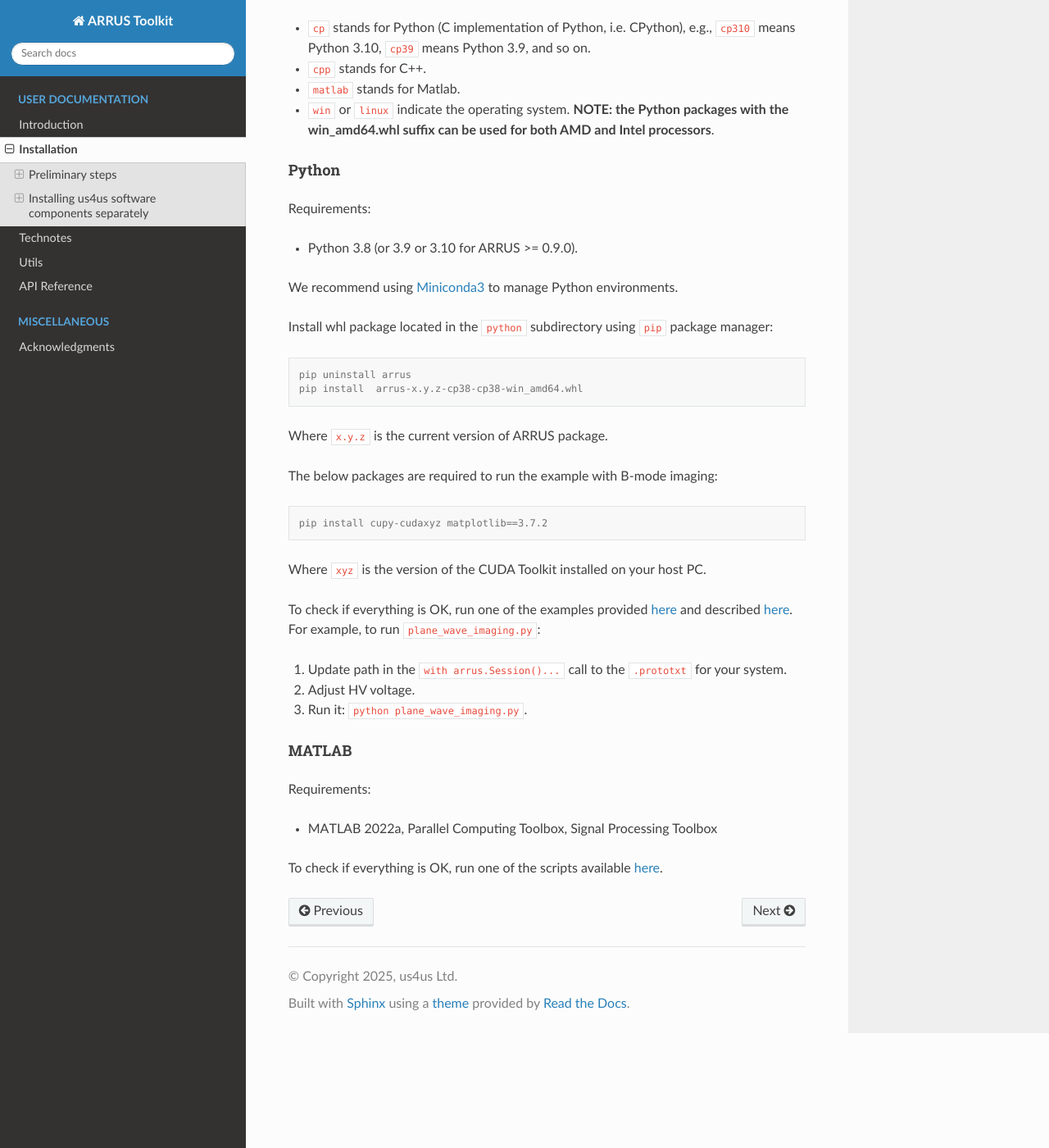
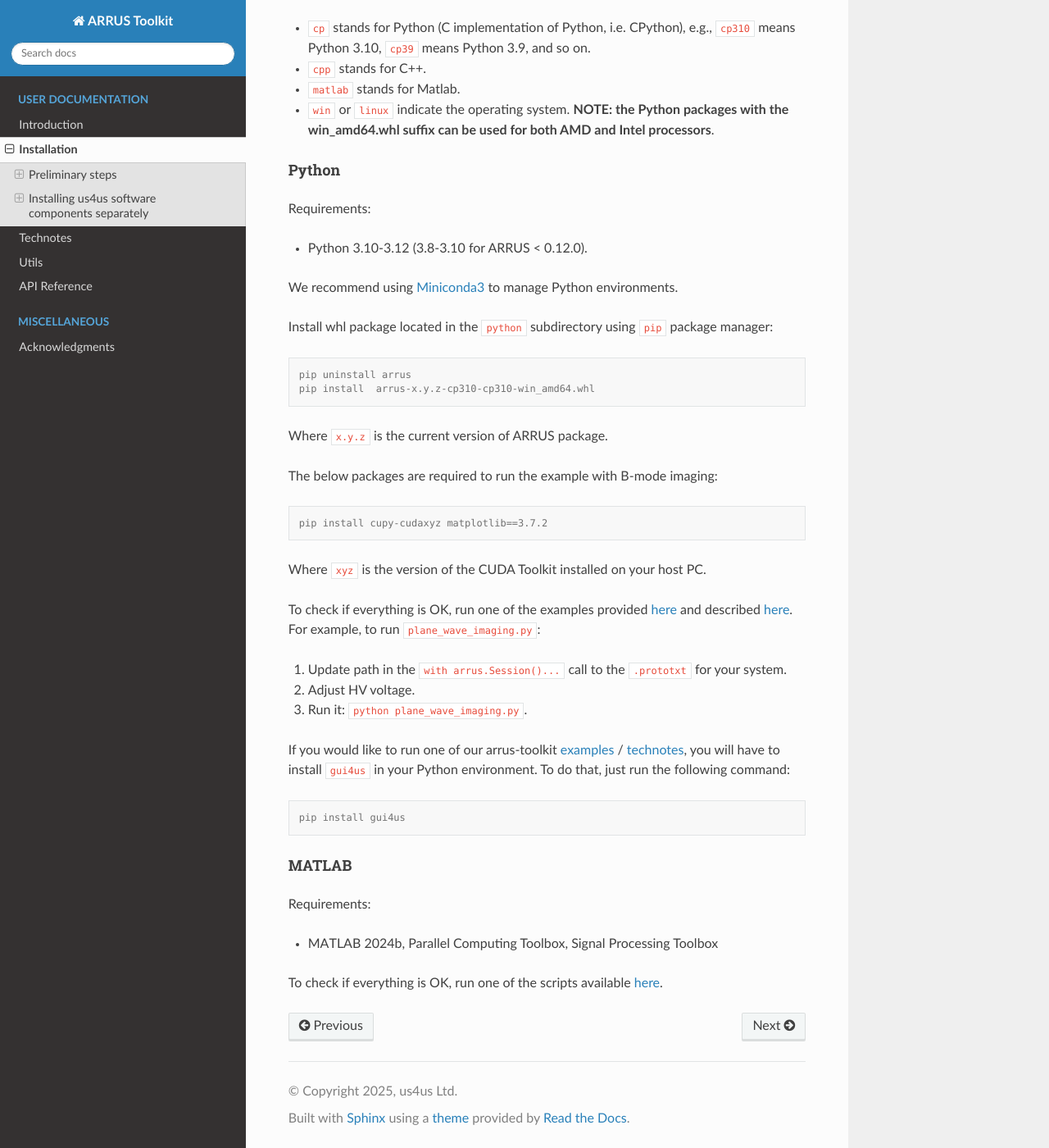
Before and after one commit to us4useu/arrus-toolkit, a Sphinx documentation site: the page built from docs/content/installation/index.rst, in a window 1280 px wide and 1400 px high, scrolled down 8313 px. Shown: the whole window at 82% size. Built offline with Sphinx 7.4.7 and the Read the Docs theme 3.1.0, drawn with Linux system fonts in a browser that asks for light colours.

Commit message:
Updated installation instructions to include how to install gui4us.

```diff
--- a/docs/content/installation/index.rst
+++ b/docs/content/installation/index.rst
@@ -507,7 +507,7 @@
 ~~~~~~
 Requirements:
 
-- Python 3.8 (or 3.9 or 3.10 for ARRUS >= 0.9.0).
+- Python 3.10-3.12 (3.8-3.10 for ARRUS < 0.12.0).
 
 We recommend using `Miniconda3 <https://docs.conda.io/en/latest/miniconda.html>`__
 to manage Python environments.
@@ -518,7 +518,7 @@
 .. code-block:: console
 
     pip uninstall arrus
-    pip install  arrus-x.y.z-cp38-cp38-win_amd64.whl
+    pip install  arrus-x.y.z-cp310-cp310-win_amd64.whl
 
 Where ``x.y.z`` is the current version of ARRUS package.
 
@@ -538,12 +538,19 @@
 2. Adjust HV voltage.
 3. Run it: ``python plane_wave_imaging.py``.
 
+If you would like to run one of our arrus-toolkit `examples <https://github.com/us4useu/arrus-toolkit/tree/master/examples>`__  / `technotes <https://us4useu.github.io/arrus-toolkit/content/technotes/index.html>`__, you will have to install ``gui4us`` in your Python environment. To do that, just run the following command:
+
+.. code-block:: console
+
+    pip install gui4us
+
+
 MATLAB
 ~~~~~~
 
 Requirements:
 
-- MATLAB 2022a, Parallel Computing Toolbox, Signal Processing Toolbox
+- MATLAB 2024b, Parallel Computing Toolbox, Signal Processing Toolbox
 
 To check if everything is OK, run one of the scripts available
 `here <https://github.com/us4useu/arrus/tree/master/api/matlab/examples>`__.
```
